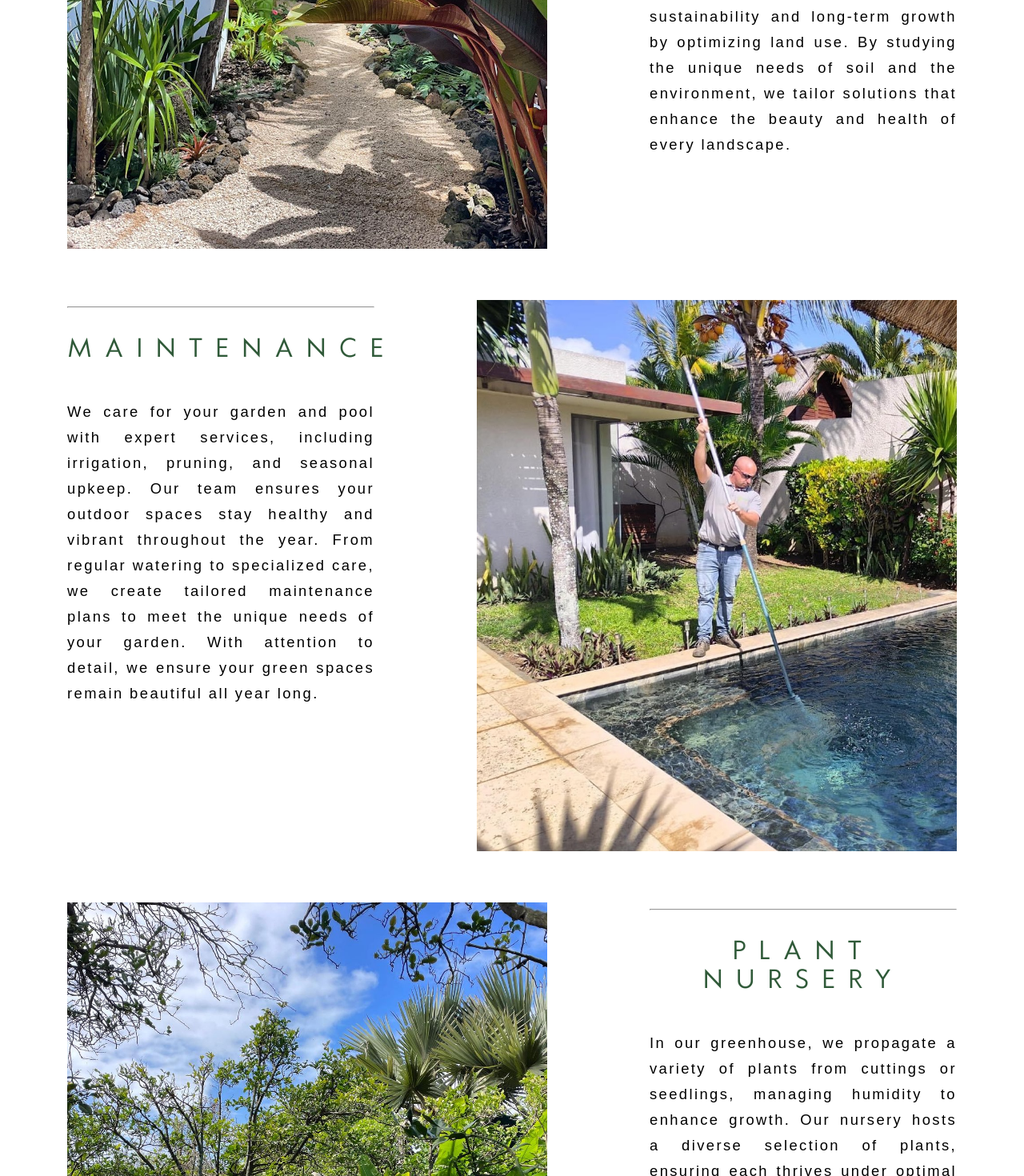
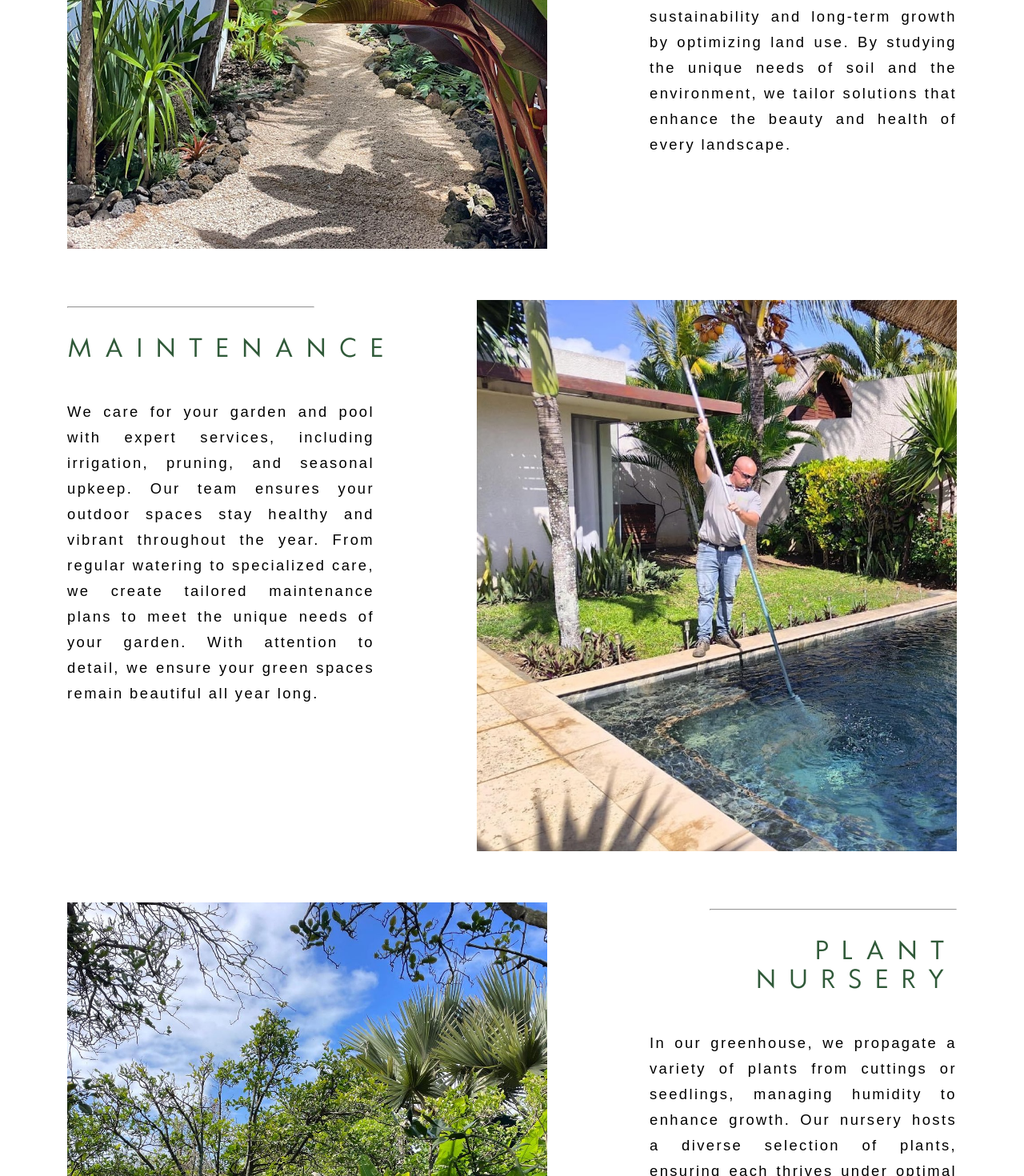
Before and after one commit to MaximeLoustau1/nature-sculpt, a React (Create React App) app: page / in a window 1280 px wide. Shown: the part 2516-3986 px from the top of the page at 80% size. Built offline with nearby package versions, Linux system fonts and the light colour scheme; a web font is replaced by a local one.

Commit message:
fixed subtitles in services section

```diff
--- a/src/styles/Contact.scss
+++ b/src/styles/Contact.scss
@@ -1,7 +1,7 @@
 @font-face {
     font-family: 'Priyati';
     src: url('../assets/Priyati-Regular.ttf') format('opentype');
-    font-weight: normal;
+    font-weight: 100;
 }
 
 .thank-you-page {
@@ -128,7 +128,7 @@
 @media (max-width: 450px) {
     .contact-section {
         .contact-title {
-            font-size: 2.5rem;
+            font-size: 2rem;
         }
     }
 }
--- a/src/styles/Services.scss
+++ b/src/styles/Services.scss
@@ -25,6 +25,27 @@
         flex-direction: column;
         gap: 50px;
 
+        .flexbox-1, .flexbox-3 {
+            .services-text-box {
+                hr {
+                    margin-right: 0;
+                    width: 80%;
+                }
+                .services-subtitle {
+                    text-align: right;
+                }
+            }
+        }
+
+        .flexbox-2 {
+            .services-text-box {
+                hr {
+                    width: 80%;
+                    margin-left: 0;
+                }
+            }
+        }
+
         .flexbox-1, .flexbox-2, .flexbox-3 {
             width: 100%;
             display: flex;
@@ -47,7 +68,6 @@
                 justify-content: center;
 
                 .services-subtitle {
-                    text-align: center;
                     color: #305a39;
                     font-size: 1.3rem;
                     letter-spacing: 1rem;
```
